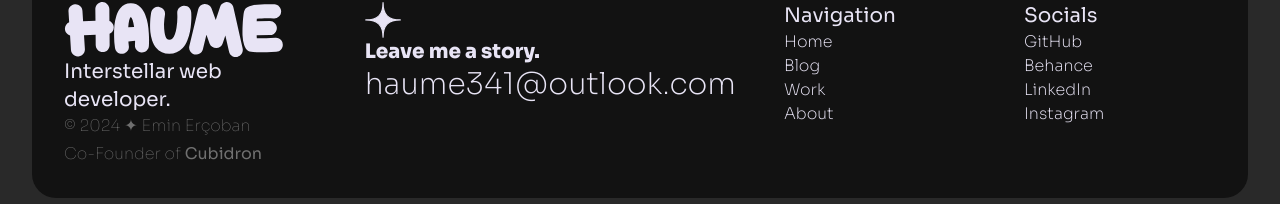
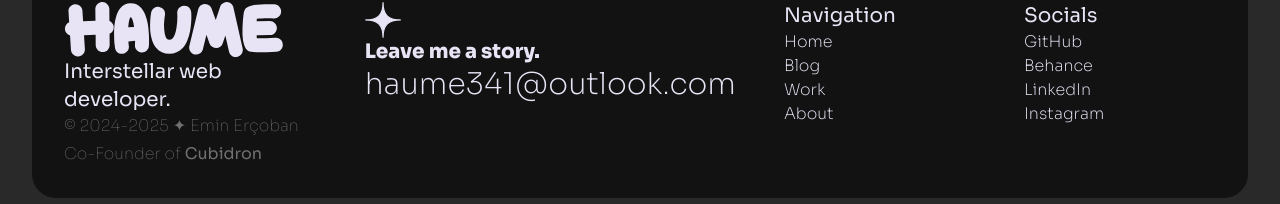
Before and after one commit to Haume0/portfolio, a Next.js app: page /axo in a window 1280 px wide. Shown: the part 882-1086 px from the top of the page. Built offline with nearby package versions, Linux system fonts and the light colour scheme.

Commit message:
Update footer.tsx

```diff
--- a/layouts/footer.tsx
+++ b/layouts/footer.tsx
@@ -32,7 +32,7 @@ export default function Footer() {
         >
           <img src="/haume.svg" className=" h-14" alt="" />
           <p className="text-xl">Interstellar web developer.</p>
-          <p className="font-thin text-white/40">© 2024 ✦ Emin Erçoban</p>
+          <p className="font-thin text-white/40">© 2024-2025 ✦ Emin Erçoban</p>
           <p className="font-thin text-white/40 mt-1">
             Co-Founder of{" "}
             <a
```
